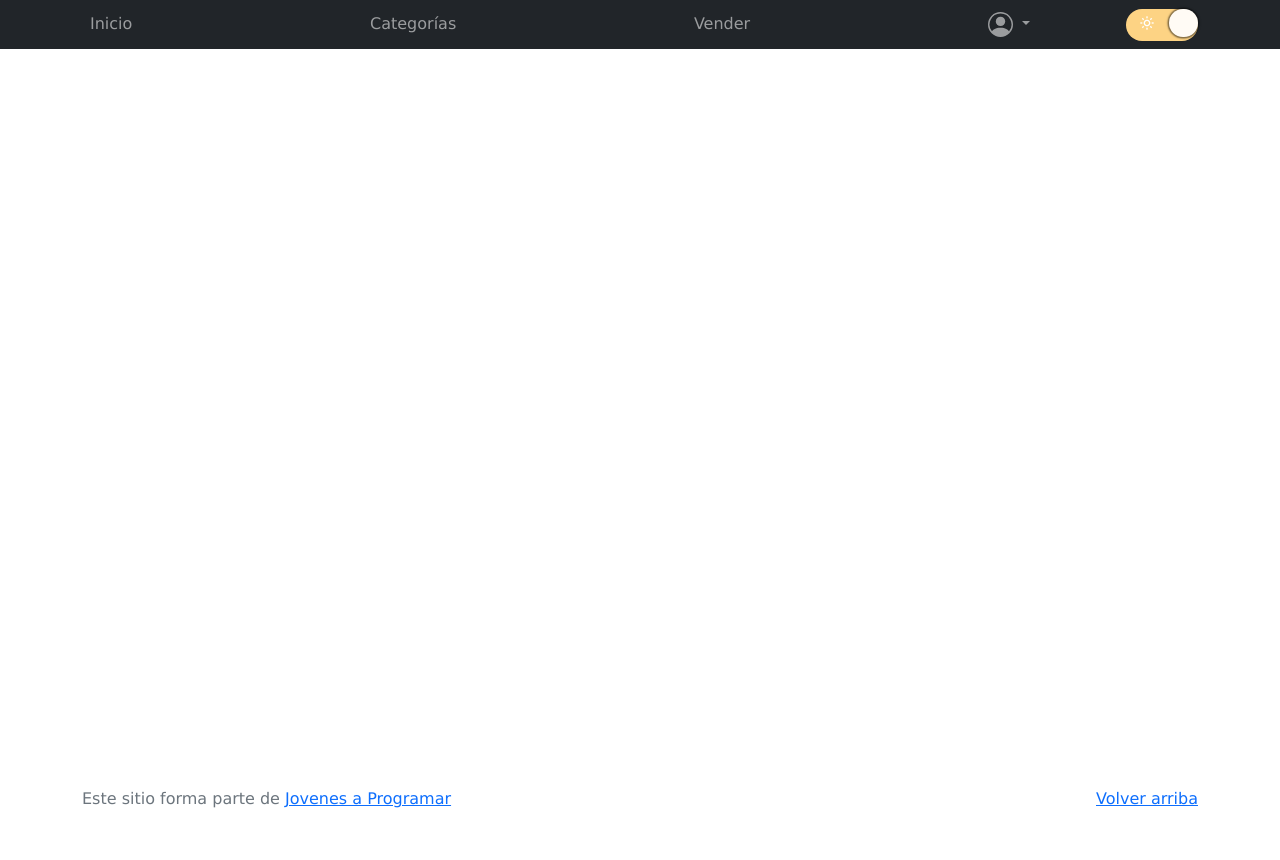
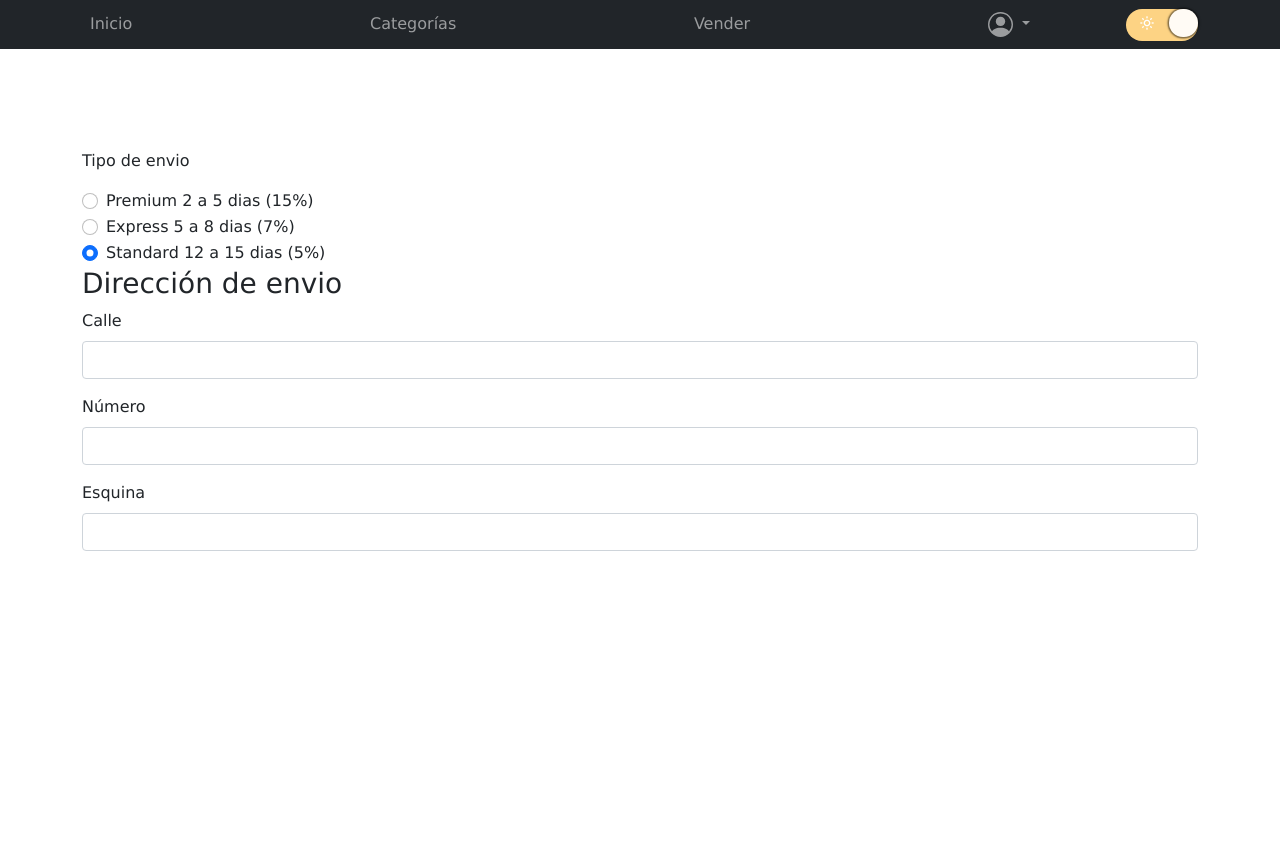
Before and after one commit to diego-2106/JapCommerce, a plain HTML site: page cart.html in a window 1280 px wide. Shown: the top 860 px of the page. Drawn offline with nearby package versions, Linux system fonts and the light colour scheme; no server answers; sample sign-in values are in the browser's storage.

Commit message:
Punto 2
Incluir los controles gráficos necesarios para seleccionar tipo de envío y dirección

```diff
--- a/cart.html
+++ b/cart.html
@@ -66,6 +66,46 @@
       <ul id="cart-items">
 
       </ul>
+
+      <div>
+       <p>Tipo de envio </p>
+       <div class="form-check">
+        <input class="form-check-input" type="radio" name="flexRadioDefault" id="flexRadioDefault1">
+        <label class="form-check-label" for="flexRadioDefault1">
+          Premium 2 a 5 dias (15%)
+        </label>
+      </div>
+      <div class="form-check">
+        <input class="form-check-input" type="radio" name="flexRadioDefault" id="flexRadioDefault2" checked>
+        <label class="form-check-label" for="flexRadioDefault2">
+        Express 5 a 8 dias (7%)
+        </label>
+      </div>
+      <div class="form-check">
+        <input class="form-check-input" type="radio" name="flexRadioDefault" id="flexRadioDefault2" checked>
+        <label class="form-check-label" for="flexRadioDefault2">
+          Standard 12 a 15 dias (5%)
+        </label>
+      </div>
+      <main>
+      <form action="">
+        <h3> Dirección de envio</h3>
+        <div class="mb-3">
+          <label for="exampleInputEmail1" class="form-label">Calle</label>
+          <input type="email" class="form-control" id="exampleInputEmail1" aria-describedby="emailHelp">
+        </div>
+        <div class="mb-3">
+          <label for="exampleInputEmail1" class="form-label">Número</label>
+          <input type="email" class="form-control" id="exampleInputEmail1" aria-describedby="emailHelp">
+        </div>
+        <div class="mb-3">
+          <label for="exampleInputEmail1" class="form-label">Esquina</label>
+          <input type="email" class="form-control" id="exampleInputEmail1" aria-describedby="emailHelp">
+        </div>
+
+
+      </form>
+    </main>
     </div>
   </main>
   <footer class="text-muted">
```
